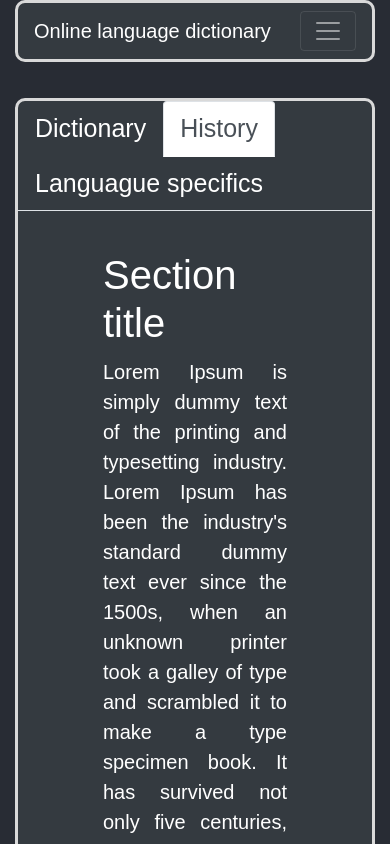
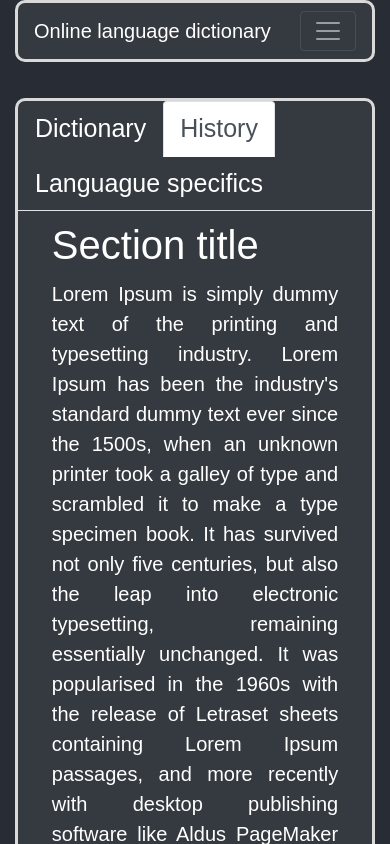
Before and after one commit to DanRobS/GabonLanguagesFrontEnd, a React (Create React App) app: page /Dictionaries/Nzebi in a window 390 px wide. Both pictures are taken after a click on the tab "History". Shown: the top 844 px of the page. Built offline with nearby package versions, Linux system fonts and the light colour scheme.

Commit message:
updating History component style for phones

```diff
--- a/package.json
+++ b/package.json
@@ -15,6 +15,7 @@
     "react": "^17.0.1",
     "react-bootstrap": "^1.4.0",
     "react-dom": "^17.0.1",
+    "react-responsive": "^8.2.0",
     "react-router-dom": "^5.2.0",
     "react-scripts": "4.0.0",
     "web-vitals": "^0.2.4"
--- a/src/Components/LanguagueInfoTabs/History.js
+++ b/src/Components/LanguagueInfoTabs/History.js
@@ -2,28 +2,70 @@ import React from 'react'
 //import Image from 'react-bootstrap/Image'
 import '../../Components_styles/LanguageInfoStyles/History.css'
 import '../../custom.scss'
+import MediaQuery from 'react-responsive'
 
 
 class History extends React.Component {
   render() {
     return (
-      <div className="Main_div" class="container">
-        <div className="Section_type_text">
-          <h1 className="Section_title"> Section title </h1>
-          <p className="Section_text">
-            Lorem Ipsum is simply dummy text of the printing and typesetting industry. Lorem Ipsum has been the industry's standard dummy text ever since the 1500s, when an unknown printer took a galley of type and scrambled it to make a type specimen book. It has survived not only five centuries, but also the leap into electronic typesetting, remaining essentially unchanged. It was popularised in the 1960s with the release of Letraset sheets containing Lorem Ipsum passages, and more recently with desktop publishing software like Aldus PageMaker including versions of Lorem Ipsum.
+      <div class="container">
+
+        {/* PADS AND LAPTOP SIZE */}
+        <MediaQuery minDeviceWidth={769}>
+          <div class="Section_type_text">
+            <h1 class="Section_title"> Section title </h1>
+            <p class="Section_text">
+            Lorem Ipsum is simply dummy text of the printing and typesetting industry.
+                Lorem Ipsum has been the industry's standard dummy text ever since the 1500s,
+                when an unknown printer took a galley of type and scrambled it to make a type specimen book.
+                It has survived not only five centuries, but also the leap into electronic typesetting,
+                remaining essentially unchanged. It was popularised in the 1960s with the release of Letraset
+                sheets containing Lorem Ipsum passages, and more recently with desktop publishing software like Aldus PageMaker including versions of Lorem Ipsum.
             </p>
           </div>
 
-        <div class="media" className="Section_type_picture">
+          <div class="Section_type_picture">
+            <img class="media-heading mr-3" src="img_girl.jpg" width="50px" height="50px" />
+            <div class="media-body">
+              <h5 class="media-heading"> Media heading </h5>
+              <p class="Section_text">
+                Cras sit amet nibh libero, in gravida nulla.
+                Nulla vel metus scelerisque ante sollicitudin.
+                Cras purus odio, vestibulum in vulputate at, tempus viverra turpis.
+                Fusce condimentum nunc ac nisi vulputate fringilla. Donec lacinia congue felis in faucibus.
+              </p>
+            </div>
+          </div>
+        </MediaQuery>
+
+
+        {/* PHONE-SIZED SCREENS */}
+        <MediaQuery maxDeviceWidth={768}>
+          <div class="Section_type_text_phone">
+              <h1 class="Section_title_phone"> Section title </h1>
+              <p class="Section_text_phone">
+                Lorem Ipsum is simply dummy text of the printing and typesetting industry.
+                Lorem Ipsum has been the industry's standard dummy text ever since the 1500s,
+                when an unknown printer took a galley of type and scrambled it to make a type specimen book.
+                It has survived not only five centuries, but also the leap into electronic typesetting,
+                remaining essentially unchanged. It was popularised in the 1960s with the release of Letraset
+                sheets containing Lorem Ipsum passages, and more recently with desktop publishing software like Aldus PageMaker including versions of Lorem Ipsum.
+              </p>
+            </div>
+
+            <div class="Section_type_picture_phone">
               <img src="img_girl.jpg" width="50px" height="50px" class="mr-3"/>
               <div class="media-body">
                 <h5> Media heading </h5>
-            <p className="Section_text">
-              Cras sit amet nibh libero, in gravida nulla. Nulla vel metus scelerisque ante sollicitudin. Cras purus odio, vestibulum in vulputate at, tempus viverra turpis. Fusce condimentum nunc ac nisi vulputate fringilla. Donec lacinia congue felis in faucibus.
+                <p class="Section_text_phone">
+                  Cras sit amet nibh libero, in gravida nulla. Nulla vel metus scelerisque ante sollicitudin.
+                  Cras purus odio, vestibulum in vulputate at, tempus viverra turpis. Fusce condimentum nunc ac
+                  nisi vulputate fringilla. Donec lacinia congue felis in faucibus.
                 </p>
               </div>
             </div>
+        </MediaQuery>
+
       </div>
     )
   }
--- a/src/Components_styles/LanguageInfoStyles/Dictionary.css
+++ b/src/Components_styles/LanguageInfoStyles/Dictionary.css
@@ -1,7 +1,3 @@
-#Main_div {
-
-}
-
 .Form_div {
 
 
--- a/src/Components_styles/LanguageInfoStyles/History.css
+++ b/src/Components_styles/LanguageInfoStyles/History.css
@@ -3,23 +3,21 @@
 }
 
 .Section_type_text {
-  margin-top: 40px;
-  margin-left: 50px;
-  margin-right: 50px;
+  margin-top: 3%;
+  margin-left: 3%;
+  margin-right: 3%;
 }
 
 .Section_title {
   margin-top: 20px;
-  margin-left: 20px;
+  margin-left: 3%;
   margin-bottom: 10px;
 }
 
 .Section_text {
   text-align: justify;
-  text-justify: inter-word;
-  font-size: 20px;
-  margin-left: 20px;
-  margin-right: 20px;
+  margin-left: 3%;
+  margin-right: 3%;
 }
 
 .Section_type_picture {
@@ -27,7 +25,35 @@
   border-style: solid;
   border-radius: 10px;
   */
-  margin-left: 50px;
-  margin-right: 50px;
+  margin-left: 3%;
+  margin-right: 3%;
+  margin-top: 2%;
+}
+
+.media-heading {
+  margin-left: 3%;
+  font-weight: bold;
+}
+
+/***********************/
+/*CSS FOR MEDIA QUERIES*/
+/***********************/
+
+.Section_title_phone {
+  margin-top: 5%;
+  padding-left: 15%;
+
+}
+
+.Section_text_phone {
+  text-align: justify;
+  font-size: 60%;
+}
+
+.Section_type_picture_phone {
+  /*
+  border-style: solid;
+  border-radius: 10px;
+  */
   margin-top: 50px;
 }
```
Also changed, not shown: 1 other file (tests, documents, lock files or other folders). Lines whose indentation alone changed are shown as unchanged.
